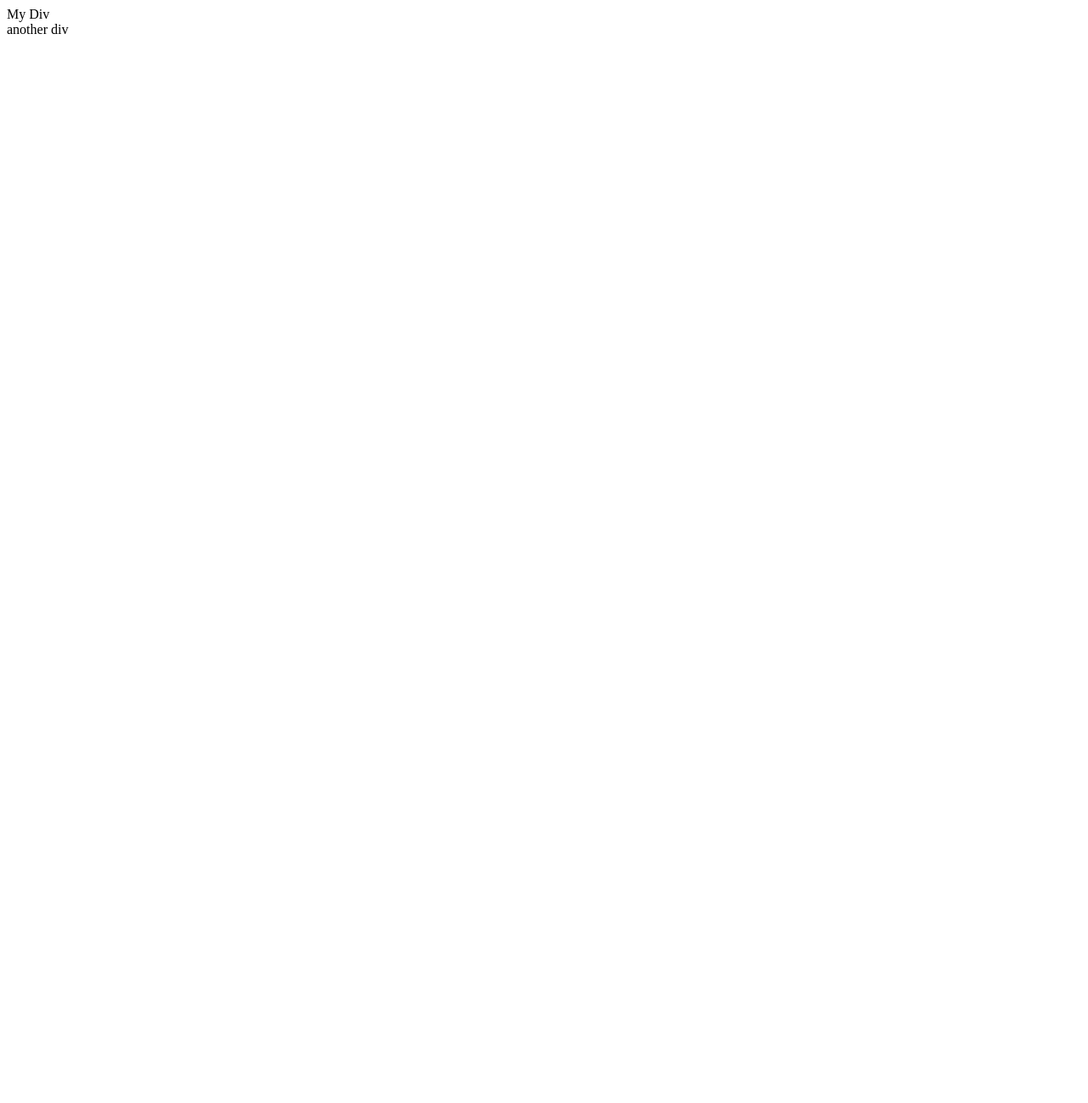
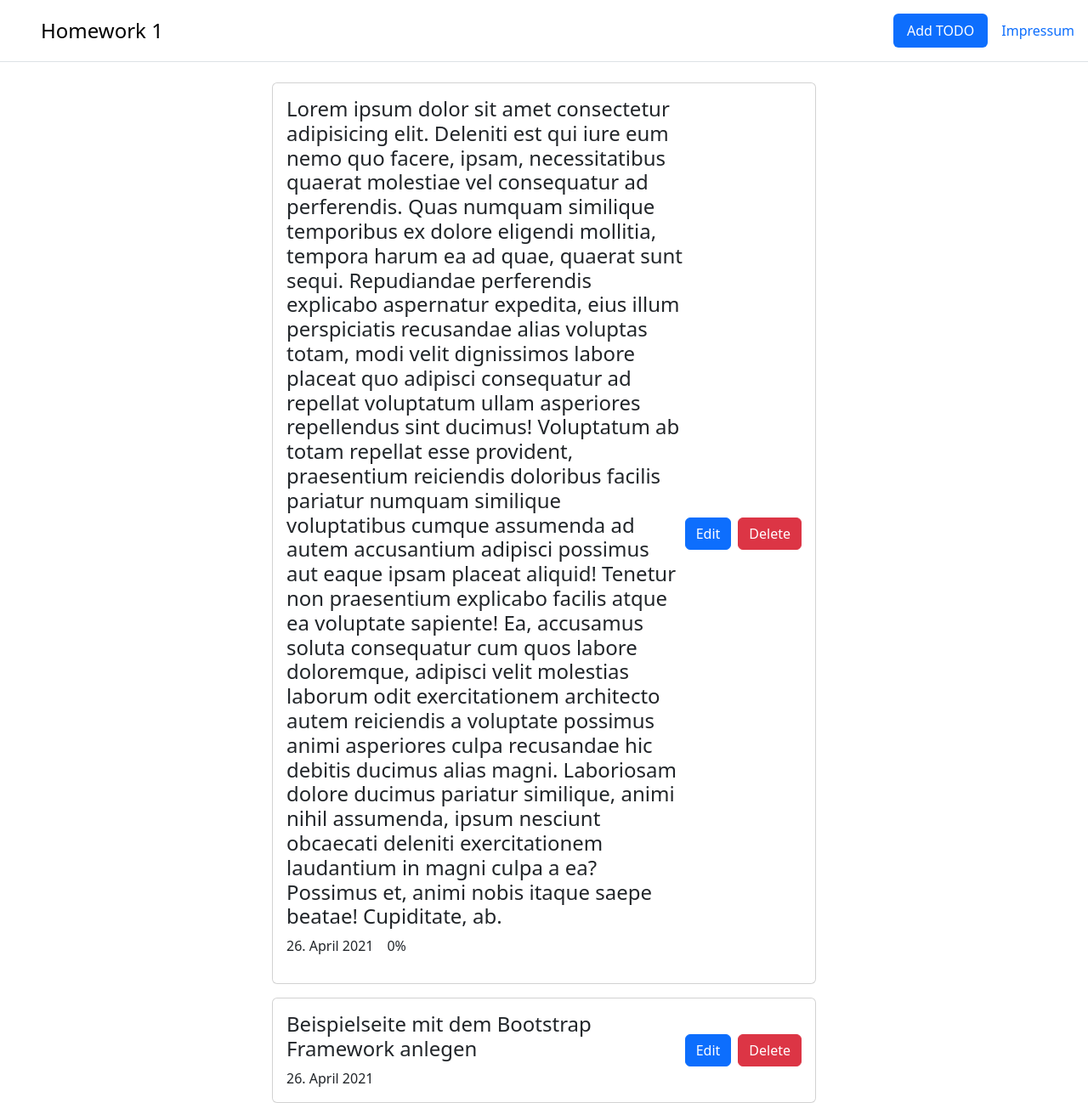
Before and after one commit to AryehSchoefer/SkSy-Hausaufgabe-1, a plain HTML site: page index.html in a window 1280 px wide. Shown: the whole page at 85% size. Before the commit the page ends 800 px from the top, so only its background shows below. Drawn offline with nearby package versions, Linux system fonts and the light colour scheme.

Commit message:
Added: Files with current progress

```diff
--- a/index.html
+++ b/index.html
@@ -4,10 +4,97 @@
     <meta charset="UTF-8" />
     <meta http-equiv="X-UA-Compatible" content="IE=edge" />
     <meta name="viewport" content="width=device-width, initial-scale=1.0" />
-    <title>Hausaufgabe 1</title>
+    <title>Homework 1</title>
   </head>
   <body>
-    <div>My Div</div>
-    <div>another div</div>
+    <header
+      class="d-flex flex-wrap justify-content-center py-3 mb-4 border-bottom"
+    >
+      <a
+        href="/"
+        class="d-flex align-items-center mb-3 mb-md-0 me-md-auto link-body-emphasis text-decoration-none"
+      >
+        <svg class="bi me-2" width="40" height="32">
+          <use xlink:href="#bootstrap"></use>
+        </svg>
+        <span class="fs-4">Homework 1</span>
+      </a>
+
+      <ul class="nav nav-pills">
+        <li class="nav-item">
+          <a href="./add.html" class="nav-link active" aria-current="page"
+            >Add TODO</a
+          >
+        </li>
+        <li class="nav-item"><a href="#" class="nav-link">Impressum</a></li>
+      </ul>
+    </header>
+    <main class="d-flex align-items-center flex-column gap-3">
+      <div class="card w-50">
+        <div
+          class="d-flex card-body justify-content-between align-items-center"
+        >
+          <div>
+            <h4 class="card-title">
+              Lorem ipsum dolor sit amet consectetur adipisicing elit. Deleniti
+              est qui iure eum nemo quo facere, ipsam, necessitatibus quaerat
+              molestiae vel consequatur ad perferendis. Quas numquam similique
+              temporibus ex dolore eligendi mollitia, tempora harum ea ad quae,
+              quaerat sunt sequi. Repudiandae perferendis explicabo aspernatur
+              expedita, eius illum perspiciatis recusandae alias voluptas totam,
+              modi velit dignissimos labore placeat quo adipisci consequatur ad
+              repellat voluptatum ullam asperiores repellendus sint ducimus!
+              Voluptatum ab totam repellat esse provident, praesentium
+              reiciendis doloribus facilis pariatur numquam similique
+              voluptatibus cumque assumenda ad autem accusantium adipisci
+              possimus aut eaque ipsam placeat aliquid! Tenetur non praesentium
+              explicabo facilis atque ea voluptate sapiente! Ea, accusamus
+              soluta consequatur cum quos labore doloremque, adipisci velit
+              molestias laborum odit exercitationem architecto autem reiciendis
+              a voluptate possimus animi asperiores culpa recusandae hic debitis
+              ducimus alias magni. Laboriosam dolore ducimus pariatur similique,
+              animi nihil assumenda, ipsum nesciunt obcaecati deleniti
+              exercitationem laudantium in magni culpa a ea? Possimus et, animi
+              nobis itaque saepe beatae! Cupiditate, ab.
+            </h4>
+            <div class="d-flex gap-3">
+              <p class="card-text">26. April 2021</p>
+              <p>0%</p>
+            </div>
+          </div>
+          <div class="d-flex gap-2">
+            <a href="#" class="btn btn-primary">Edit</a>
+            <a href="#" class="btn btn-danger">Delete</a>
+          </div>
+        </div>
+      </div>
+      <div class="card w-50">
+        <div
+          class="d-flex card-body justify-content-between align-items-center"
+        >
+          <div>
+            <h4 class="card-title">
+              Beispielseite mit dem Bootstrap Framework anlegen
+            </h4>
+            <p class="card-text">26. April 2021</p>
+          </div>
+          <div class="d-flex gap-2">
+            <a href="#" class="btn btn-primary">Edit</a>
+            <a href="#" class="btn btn-danger">Delete</a>
+          </div>
+        </div>
+      </div>
+    </main>
   </body>
+  <link
+    href="https://cdn.jsdelivr.net/npm/bootstrap@5.3.0-alpha3/dist/css/bootstrap.min.css"
+    rel="stylesheet"
+    integrity="sha384-KK94CHFLLe+nY2dmCWGMq91rCGa5gtU4mk92HdvYe+M/SXH301p5ILy+dN9+nJOZ"
+    crossorigin="anonymous"
+  />
+  <script
+    src="https://cdn.jsdelivr.net/npm/bootstrap@5.3.0-alpha3/dist/js/bootstrap.bundle.min.js"
+    integrity="sha384-ENjdO4Dr2bkBIFxQpeoTz1HIcje39Wm4jDKdf19U8gI4ddQ3GYNS7NTKfAdVQSZe"
+    crossorigin="anonymous"
+  ></script>
 </html>
```
Also changed, not shown: add.html (added, +12 -0 lines), edit.html (added, +10 -0 lines), impressum.html (added, +10 -0 lines).
